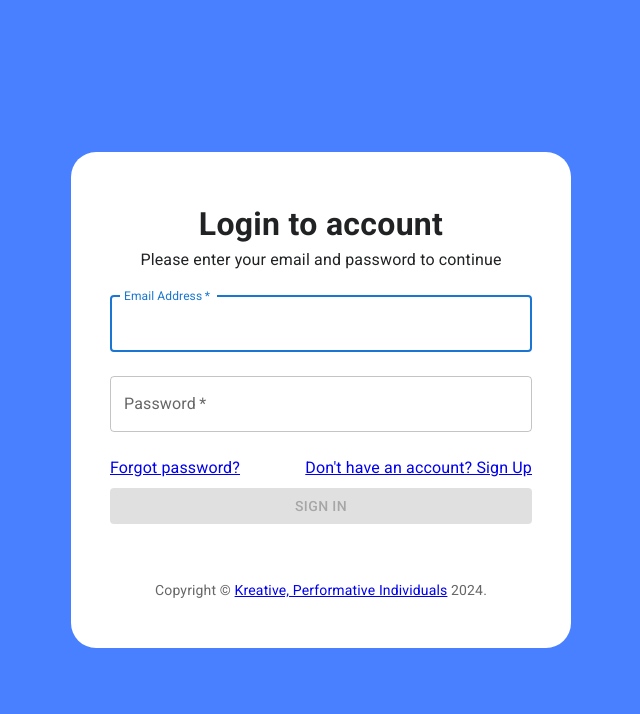
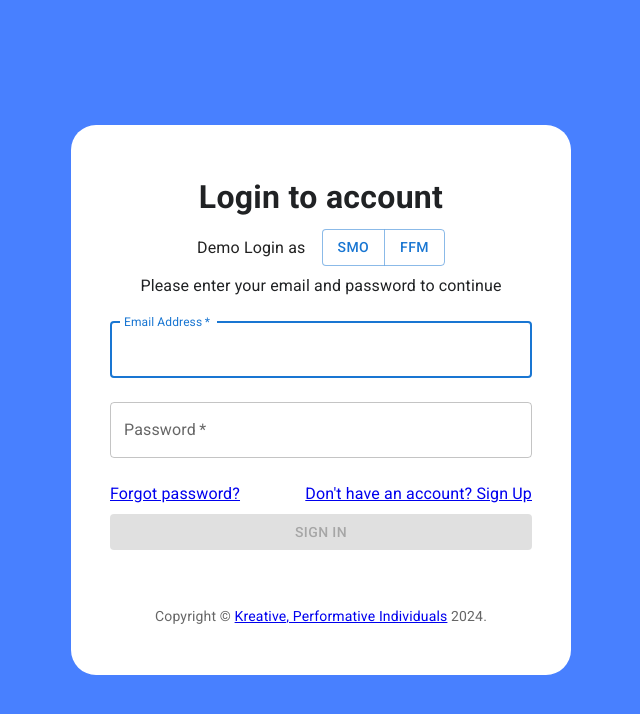
Before and after one commit to Kreative-Performative-Individuals/frontend, a React (Create React App) app: page /signin in a window 1280 px wide. Shown: the top 714 px of the page, without its empty margins (319-959 px from the left). Built offline with nearby package versions, Linux system fonts and the light colour scheme.

Commit message:
Demo Login Btn Added

```diff
--- a/src/Components/Authentication/SignIn/index.js
+++ b/src/Components/Authentication/SignIn/index.js
@@ -10,13 +10,15 @@ import { useNavigate } from "react-router-dom";
 import { connect } from "react-redux";
 import { userLogin } from "../../../store/main/actions";
 import "../style.scss";
+import { ButtonGroup } from "@mui/material";
 
 function SignIn({ userLogin, loading, loginError, isAuth, errMsg }) {
 
   const navigate = useNavigate();
   const [userAuth, setUserAuth] = React.useState({
       email: "",
-      password: ""
+      password: "",
+      role: undefined
   })
   const handleSubmit = async (event) => {
     event.preventDefault();
@@ -35,11 +37,18 @@ function SignIn({ userLogin, loading, loginError, isAuth, errMsg }) {
       <Box className="authContainer" >
 
         <Typography className="heading"> Login to account </Typography>
+
+        <Box sx={{ display: "flex", alignItems: "center", gap: "1rem", mt: 1, mb: 1 }}>
+          <Typography> Demo Login as </Typography>
+          <ButtonGroup variant="outlined" aria-label="Demo Accounts">
+            <Button variant={userAuth.role === "smo" ? "contained" : "outlined"} onClick={() => setUserAuth({ email: "smo@kreative.org", password: "P@ssword", role: "smo" })} >SMO</Button>
+            <Button variant={userAuth.role === "ffm" ? "contained" : "outlined"} onClick={() => setUserAuth({ email: "ffm@kreative.org", password: "P@ssword", role: "ffm" })} >FFM</Button>
+          </ButtonGroup>
+        </Box>
+
         <Typography className="subHeading"> Please enter your email and password to continue </Typography>
 
         <Box component="form" noValidate onSubmit={handleSubmit} sx={{ mt: 1 }}>
-
-
           <TextField
             margin="normal"
             required
```
